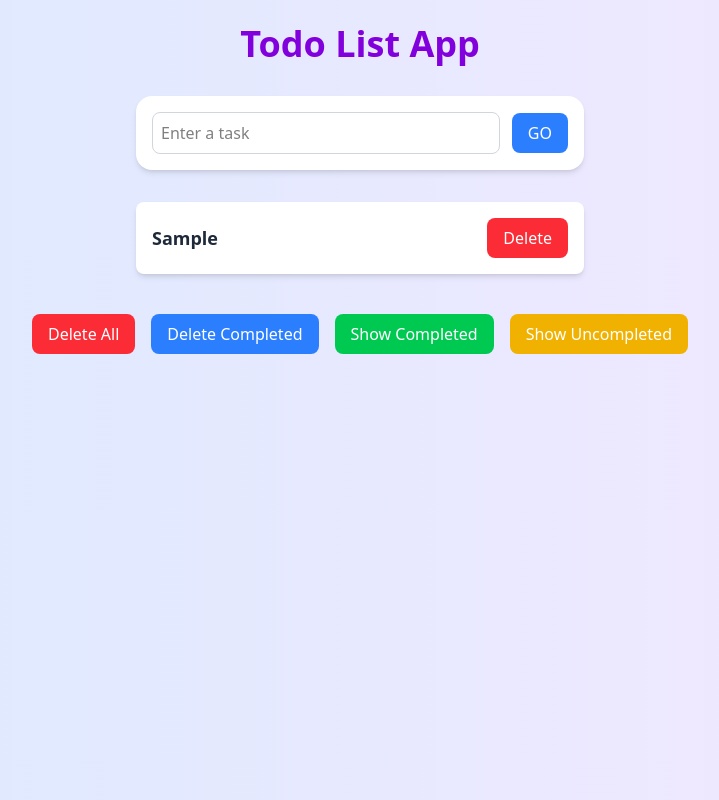
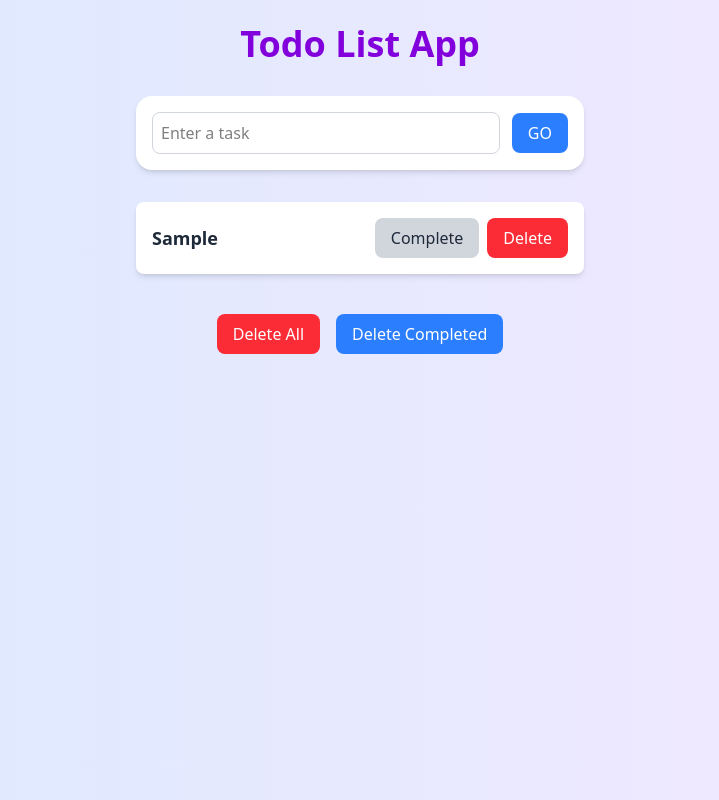
Before and after one commit to MogesBekele/typescript-tutor, a React (Vite) app in the folder typescript/: page / in a window 1280 px wide. Both pictures are taken after typing "Sample" into the empty fields and a click on the button "GO". Shown: the whole page, without its empty margins (280-999 px from the left). Built offline with nearby package versions, Linux system fonts and the light colour scheme.

Commit message:
edit functionality

```diff
--- a/typescript/src/App.tsx
+++ b/typescript/src/App.tsx
@@ -8,7 +8,7 @@ const App: React.FC = () => {
 
   const handleAdd = (e: React.FormEvent) => {
     e.preventDefault();
-    if (todo) {
+    if (todo.trim()) {
       setTodos([...todos, { id: Date.now(), todo, isDone: false }]);
       setTodo("");
     }
@@ -16,6 +16,14 @@ const App: React.FC = () => {
 
   const handleDelete = (id: number) => {
     setTodos(todos.filter((todo) => todo.id !== id));
+  };
+
+  const toggleComplete = (id: number) => {
+    setTodos(
+      todos.map((todo) =>
+        todo.id === id ? { ...todo, isDone: !todo.isDone } : todo
+      )
+    );
   };
 
   return (
@@ -37,17 +45,35 @@ const App: React.FC = () => {
           todos.map((todo) => (
             <div
               key={todo.id}
-              className="bg-white p-4 rounded-lg shadow-md w-full max-w-md mb-4 flex justify-between items-center"
+              className={`bg-white p-4 rounded-lg shadow-md w-full max-w-md mb-4 flex justify-between items-center ${
+                todo.isDone ? "opacity-50" : ""
+              }`}
             >
-              <h2 className="text-lg font-semibold text-gray-800">
+              <h2
+                className={`text-lg font-semibold ${
+                  todo.isDone ? "line-through text-gray-500" : "text-gray-800"
+                }`}
+              >
                 {todo.todo}
               </h2>
+              <div className="flex gap-2">
+                <button
+                  onClick={() => toggleComplete(todo.id)}
+                  className={`px-4 py-2 rounded-lg transition duration-200 ${
+                    todo.isDone
+                      ? "bg-green-500 text-white hover:bg-green-600"
+                      : "bg-gray-300 text-gray-800 hover:bg-gray-400"
+                  }`}
+                >
+                  {todo.isDone ? "Undo" : "Complete"}
+                </button>
                 <button
                   onClick={() => handleDelete(todo.id)}
                   className="bg-red-500 text-white px-4 py-2 rounded-lg hover:bg-red-600 transition duration-200"
                 >
                   Delete
                 </button>
+              </div>
             </div>
           ))
         )}
@@ -66,18 +92,6 @@ const App: React.FC = () => {
             >
               Delete Completed
             </button>
-            <button
-              onClick={() => setTodos(todos.filter((todo) => todo.isDone))}
-              className="bg-green-500 text-white px-4 py-2 rounded-lg hover:bg-green-600 transition duration-200"
-            >
-              Show Completed
-            </button>
-            <button
-              onClick={() => setTodos(todos.filter((todo) => !todo.isDone))}
-              className="bg-yellow-500 text-white px-4 py-2 rounded-lg hover:bg-yellow-600 transition duration-200"
-            >
-              Show Uncompleted
-            </button>
           </div>
         )}
       </div>
```
Lines whose indentation alone changed are shown as unchanged.
